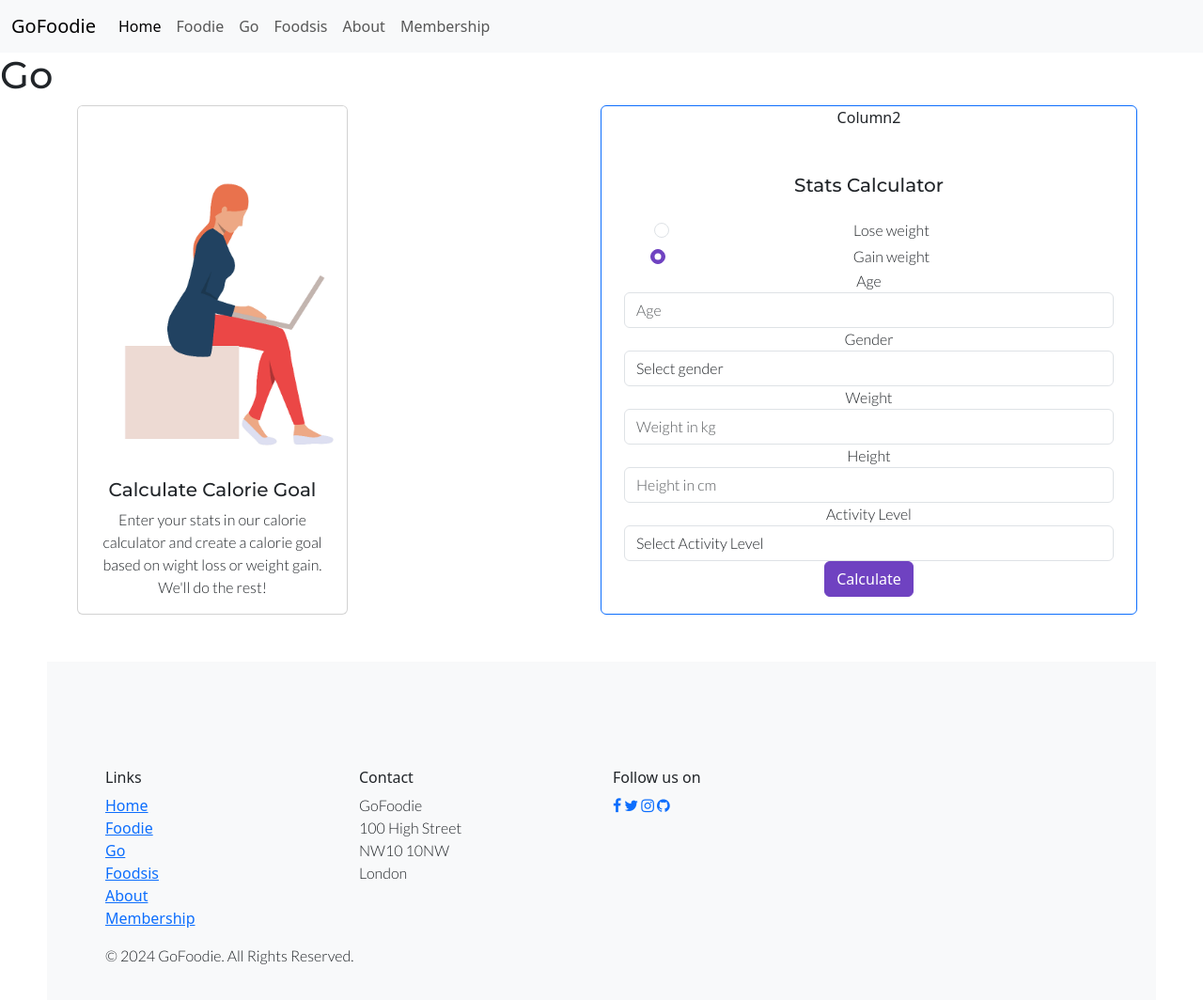
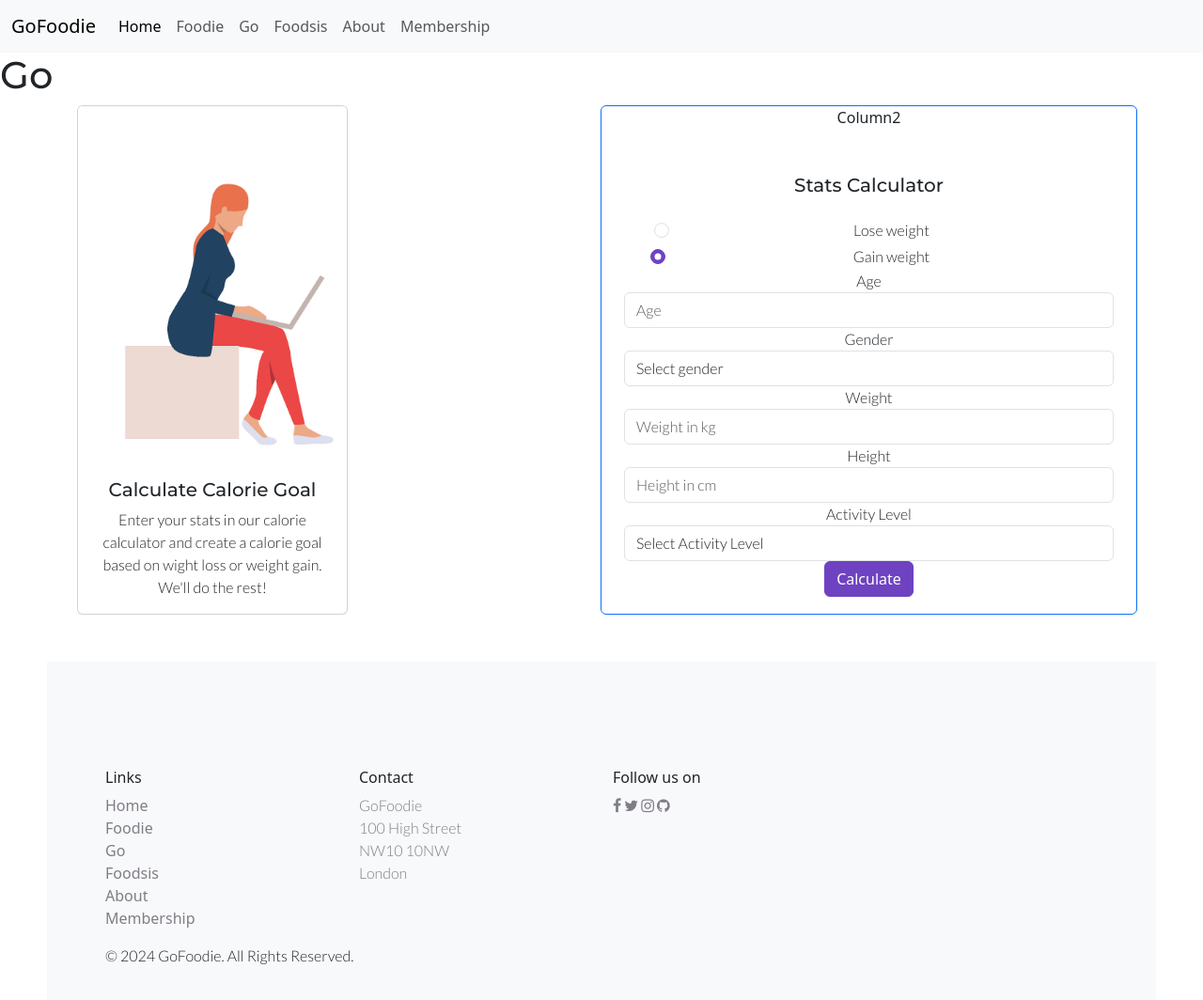
Before and after one commit to newbotic/GoFoodie, a plain HTML site: page go.html in a window 1280 px wide. Shown: the whole page at 94% size. Drawn offline with nearby package versions, Linux system fonts and the light colour scheme.

Commit message:
footer styling added

```diff
--- a/assets/css/style.css
+++ b/assets/css/style.css
@@ -200,3 +200,27 @@ p {
 .form-group {
   font-family: "Lato", sans-serif;
 }
+
+/* Footer styling */
+ul a {
+    text-decoration: none; /* Remove underline for links */
+    color: #1A0933; /* Set the text color for links */
+    transition: color 0.3s; /* smoothen transition effect for color change */
+  }
+
+  ul a:hover {
+    color: #6F42C1
+  }
+
+  .single-box a {
+    color: #807d87;
+    transition: color 0.3s;
+  }
+
+  .single-box a:hover {
+    color: #6F42C1;
+  }
+
+  #footer-contact-text {
+    color: #807d87;
+  }
```
